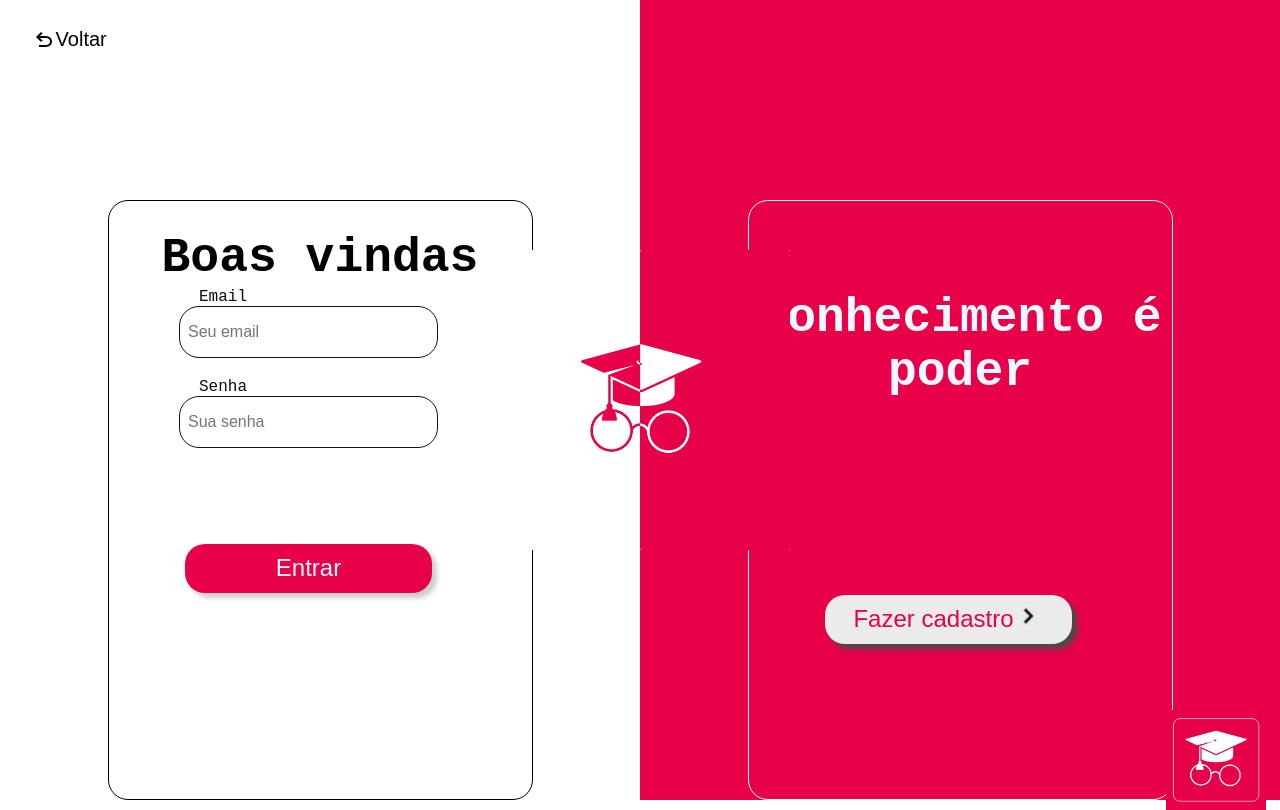
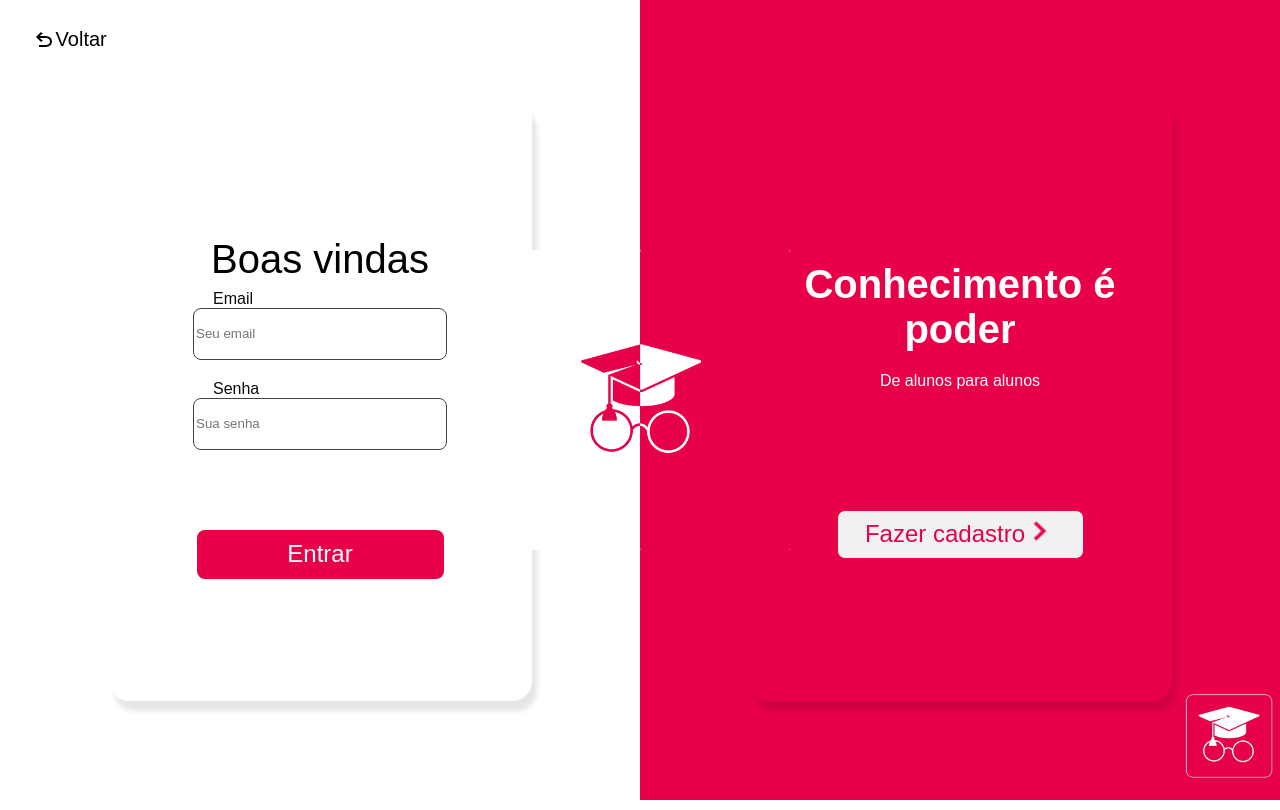
Before and after one commit to AjudaAki/FRONTEND, an Angular app: page /login in a window 1280 px wide. Built offline with nearby package versions, Linux system fonts and the light colour scheme.

Commit message:
tela cadastro/login

```diff
--- a/src/app/components/login-cadastro/login-cadastro.component.css
+++ b/src/app/components/login-cadastro/login-cadastro.component.css
@@ -34,30 +34,47 @@
     height: 100vh;
     margin-top: 0px;
     align-items: center;
+    justify-content: center;
 }
 
 
 .conteudo{
-    margin-top: 200px;
-    border: 1px solid black;
+    display: flex;
+    flex-direction: column;
     border-radius: 20px;
+    align-items: center;
     justify-content: center;
-    align-items: center;
     width: 423px;
     height: 601px;
+    box-shadow: 5px 10px 5px rgba(0, 0, 0, 0.1);
+    transition:transform 0.6s ease ;
+}
+.conteudo:hover{
+    box-shadow: 8px 12px 7px rgba(0, 0, 0, 0.1);
+    transform: scale(1.02);
+
 }
 
 
 .titulo{
-    padding-top: 30px;
+    display: flex;
+    flex-direction: column;
+    justify-content: center;
+
+    padding-top: 20px;
     width: 423px;
     text-align: center;
-    font-size: 48px;
 }
 
 
-form{
-    width: 423px;
+.formulario{
+    display: flex;
+    flex-direction: column;
+    align-items: center;
+    justify-content: center;
+    width: 100%;
+    height: 50%;
+    gap: 60px;
 }
 
 
@@ -73,26 +90,6 @@ form{
     gap: 20px;
 }
 
-
-.input{
-    height: 48px;
-    width: 247px;
-    background-color: transparent;
-    border: #131212 solid 1px;
-    border-radius: 20px;
-    color:#0c0c0c;
-    font-size: 16px;
-    padding-left: 8px;
-    transition: transform 0.3s ease;
-
-}
-
-
-.input:hover{
-    transform: scale(1.05);
-    border:#E80049 1px solid;
-
-}
 
 
 .campo{
@@ -112,12 +109,6 @@ form{
 .botao{
     display: flex;
     flex-direction: column;
-    align-items: center;
-    justify-content: center;
-    height: 200px;
-    width: 400px;
-    gap: 20px;
-    margin-bottom: 20px;
 
 }
 
@@ -155,33 +146,30 @@ form{
     flex-direction: column;
     width: 50%;
     float: left;
+    justify-content: center;
+    align-items: center;
     background-color: #E80049;
     height: 100vh;
-    margin-top: 0px;
-    align-items: center;
+    margin: 0px;
 }
 
 
-.conteudo2{
+.conteudo-ld{
     display: flex;
     flex-direction: column;
-    margin-top: 200px;
-    border: 1px solid rgb(255, 252, 252);
     border-radius: 20px;
     justify-content: center;
     align-items: center;
     width: 423px;
     height: 601px;
     gap:120px;
+    box-shadow: 5px 10px 5px rgba(0, 0, 0, 0.1);
+    transition:transform 0.6s ease ;
 }
+.conteudo-ld:hover{
+    box-shadow: 8px 12px 7px rgba(0, 0, 0, 0.1);
+    transform: scale(1.02);
 
-
-.titulo2{
-    padding-top: 30px;
-    width: 423px;
-    text-align: center;
-    font-size: 48px;
-    color: aliceblue;
 }
 
 
@@ -189,21 +177,9 @@ form{
     display: flex;
     align-items: center;
     justify-content: center;
-    height: 49px;
-    width: 247px;
-    border-radius: 20px;
-    border: none;
-    background-color: #ebebeb;
-    font-size: 24px;
-    color:#E80049;
-    transition: transform 0.3s ease;
-    box-shadow: 5px 5px 5px #4a4a4a;
 }
 
 
-.cad:hover{
-    transform: scale(1.07);
-}
 
 
 .nav{
@@ -214,8 +190,8 @@ form{
 
 .logo{
     position: absolute;
-    top: 95%;
-    left: 95%;
+    top: 92%;
+    left: 96%;
     transform: translate(-50%, -50%);
     width: 100px;
     height: 100px;
--- a/src/app/components/login-cadastro/login-cadastro.component.html
+++ b/src/app/components/login-cadastro/login-cadastro.component.html
@@ -4,38 +4,41 @@
             <img src="../../../assets/images/loginImages/back.png" class="volta"><div>Voltar</div>
         </button>
         <div class="conteudo">
-            <h1 class="titulo">
+            <h1 class="text_modal titulo">
                 Boas vindas
             </h1>
-            <form>
+            <form class="formulario">
                 <div class="inputs">
                     <div class="campo">
-                        <label for="email" class="label">Email</label>
-                        <input type="email" id="email" name="email" class="input" required autocomplete="email" maxlength="50" placeholder="Seu email"/>
+                        <label for="email" class="text_peq label">Email</label>
+                        <input type="email" id="email" name="email" class="input-m" required autocomplete="email" maxlength="255" placeholder="Seu email"/>
                     </div>
                     <div class="campo">
-                        <label for="senha" class="label">Senha</label>
-                        <input type="password" id="senha" name="senha" class="input" required autocomplete="current-password" minlength="8" maxlength="20" placeholder="Sua senha"/>
+                        <label for="senha" class="text_peq label">Senha</label>
+                        <input type="password" id="senha" name="senha" class="input-m" required autocomplete="current-password" minlength="8" maxlength="255" placeholder="Sua senha"/>
                     </div>
                 </div>
                 <div class="botao">
-                    <button type="submit" class="ent">Entrar</button>
+                    <button type="submit" class="btn_rosa text_medio">Entrar</button>
                 </div>
             </form>
         </div>
     </div>
     <img src="../../../assets/images/loginImages/(Logo)site_metade.png" class="centro">
     <div class="LD">
-        <div class="conteudo2">
-            <h1 class="titulo2">
+        <div class="conteudo-ld">
+            <div>
+            <h1 class="text_modal-w titulo">
                 Conhecimento é poder
             </h1>
+            <p class="text_peq-w titulo">De alunos para alunos</p>
+        </div>
             <form>
                 <div class="botao">
-                    <button class="cad" type="button" routerLink="/cadastro-user">
+                    <button class="btn_branco-w text_medio cad" type="button" routerLink="/cadastro-user">
                         <div>Fazer cadastro</div>
                         <div>
-                            <img src="../../../assets/images/loginImages/navigate_next_FILL0_wght400_GRAD0_opsz24.png" class="nav">
+                            <img src="../../../assets\images\fe_arrow-upcadastrar.png" class="nav">
                         </div>
                     </button>
                 </div>
--- a/src/styles.css
+++ b/src/styles.css
@@ -56,17 +56,18 @@
 /* /////////Fontes/////////// */
 .text_principal{
     font-size: 58px;
-    font-family: "PT Mono", monospace;
-    font-weight: 200;
+    font-family: "Montserrat", sans-serif;
+    font-weight: 100;
 }
 .text_sub{
     font-size: 48px;
-    font-family: "PT Mono", monospace;
-    font-weight: 100;
+    font-family: "Montserrat", sans-serif;
+    font-weight: 80;
 }
 .text_modal{
     font-size: 40px;
     font-family: "PT Sans", sans-serif;
+    font-weight: lighter;
 }
 .text_medio{
     font-size: 24px;
@@ -79,6 +80,7 @@
 .text_peq{
     font-size: 16px;
     font-family: "PT Sans", sans-serif;
+
 }
 
 .text_principal-w{
@@ -116,24 +118,24 @@
     width: 247px;
     height: 49px;
     background-color: var(--main-color);
-    border-radius: 10px;
+    border-radius: 8px;
     color: white;
     text-align: center;
     border: none;
-    transition: transform 0.6s ease;
+    transition: transform 0.2s ease;
 
 
 }
 .btn_rosa:hover{
-    background-color: #af0339;
-    transform: scale(1.04);
+    background-color: #c0033f;
+    transform: scale(0.95);
 }
 
 .btn_branco{
     width: 247px;
     height: 49px;
     background-color: var(--bg-color);
-    border-radius: 10px;
+    border-radius: 8px;
     color: var(--main-color);
     text-align: center;
     border: none;
@@ -144,14 +146,31 @@
 .btn_branco:hover{
     background-color: var(--main-color);
     color: var(--bg-color);
-    transform: scale(1.04);
+    transform: scale(0.95);
+
+}
+.btn_branco-w{
+    width: 247px;
+    height: 49px;
+    background-color: var(--bg-color);
+    border-radius: 8px;
+    color: var(--main-color);
+    text-align: center;
+    border: none;
+    transition: transform 0.6s ease;
+    border: 1px solid var(--main-color);
+
+}
+.btn_branco-w:hover{
+    background-color: #d3d3d3;
+    transform: scale(0.95);
 
 }
 
 .btn_azul{
     width: 247px;
     height: 49px;
-    border-radius: 10px;
+    border-radius: 8px;
     color: white;
     text-align: center;
     border: none;
@@ -168,7 +187,7 @@
     width: 247px;
     height: 49px;
     background-color: #636466;
-    border-radius: 10px;
+    border-radius: 8px;
     color: white;
     text-align: center;
     border: none;
@@ -203,3 +222,34 @@
     height: 80px;
     border-radius: 8px;
 }
+
+/* /////////inputs/////////// */
+
+.input-p{
+    height: 48px;
+    width: 170px;
+    background-color: none;
+    border-radius: 8px;
+    border: 0.5px solid rgb(66, 66, 66);
+}
+.input-m{
+    height: 48px;
+    width: 248px;
+    background-color: none;
+    border-radius: 8px;
+    border: 0.5px solid rgb(66, 66, 66);
+    transition: transform 0.3s ease;
+
+}
+.input-m:hover{
+    border: 0.5px solid var(--main-color);
+    transform: scale(1.02);
+}
+
+.input-g{
+
+}
+
+.input-d{
+
+}
```
Also changed, not shown: src/app/components/home/home.component.html (+4 -4 lines), src/assets/images/fe_arrow-upcadastrar.png (added).
